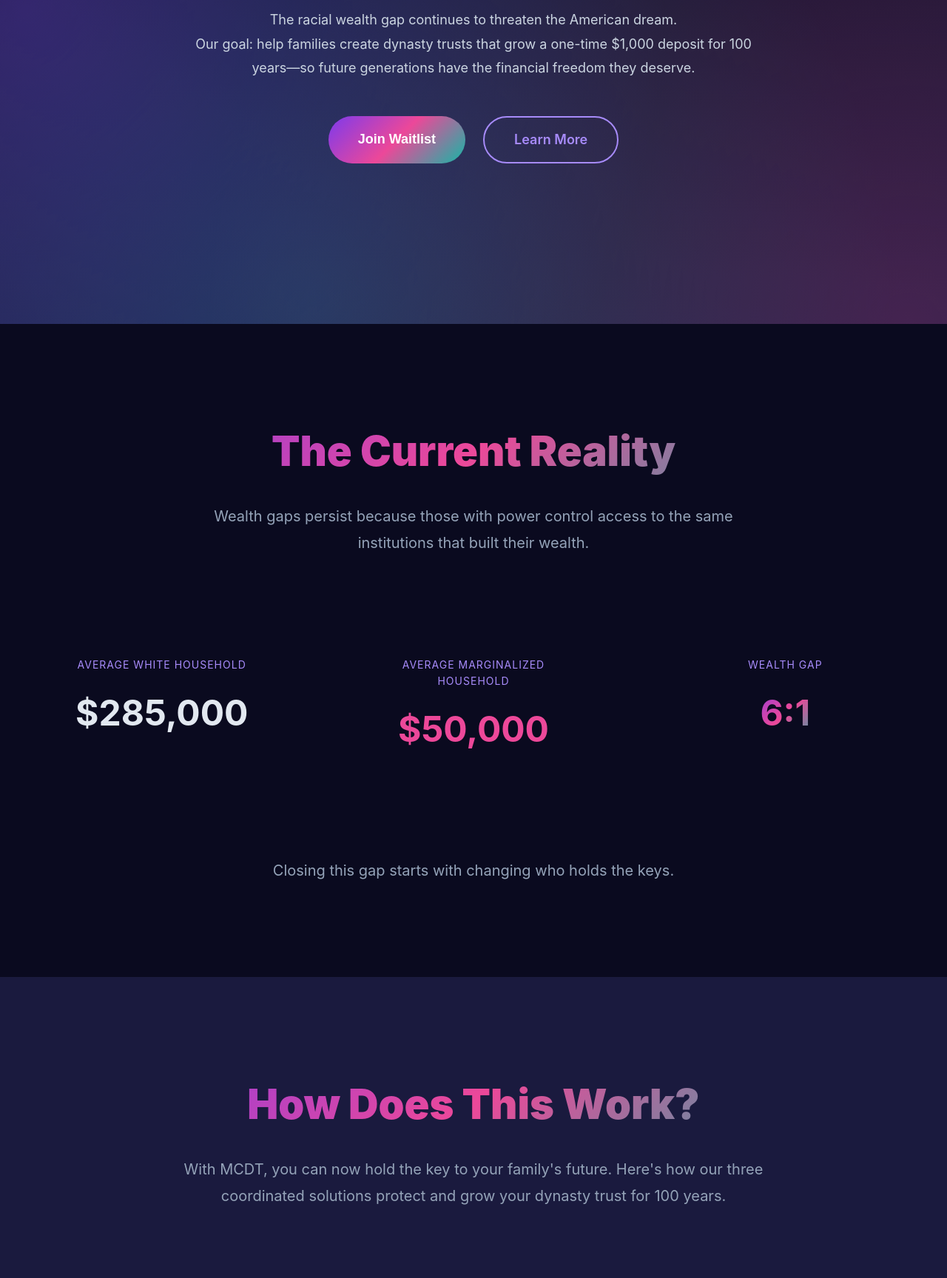
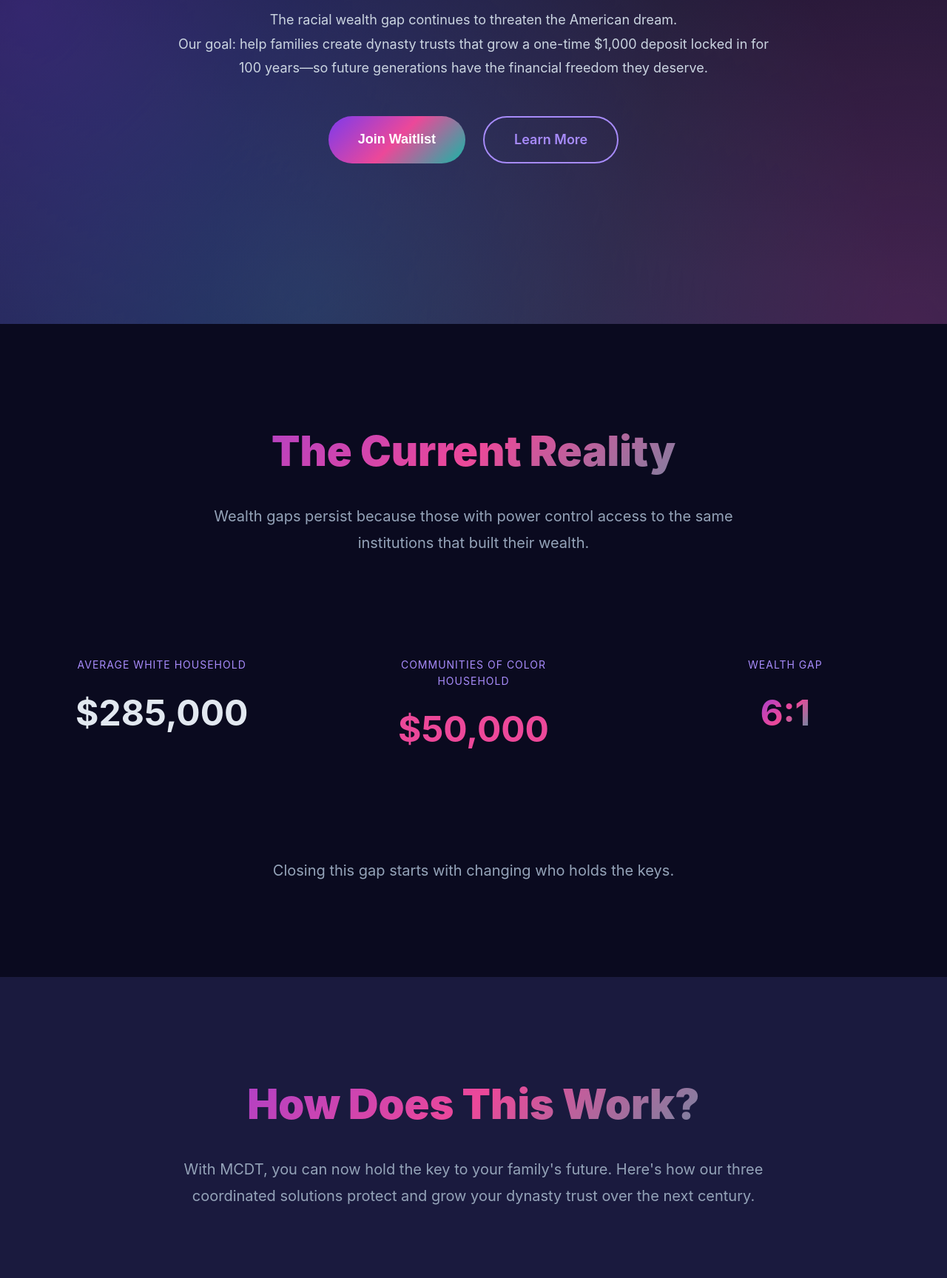
Before and after one commit to evalgenius13/mcdtrust, a plain HTML site: page index.html in a window 1280 px wide. Shown: the part 362-2090 px from the top of the page at 74% size. Drawn offline with Linux system fonts and the light colour scheme.

Commit message:
Update text for clarity and inclusivity

```diff
--- a/index.html
+++ b/index.html
@@ -348,7 +348,7 @@
             <h1>Marginalized Communities Dynasty Trust</h1>
             <p class="hero-description">
                 The racial wealth gap continues to threaten the American dream.<br>
-                Our goal: help families create dynasty trusts that grow a one-time $1,000 deposit for 100 years—so future generations have the financial freedom they deserve.
+                Our goal: help families create dynasty trusts that grow a one-time $1,000 deposit locked in for 100 years—so future generations have the financial freedom they deserve.
             </p>
             <div class="cta-container">
                 <button class="btn btn-primary" onclick="alert('Coming Soon - Join the waitlist')">Join Waitlist</button>
@@ -372,7 +372,7 @@
                 </div>
 
                 <div style="text-align: center; padding: 2.5rem 2rem;" class="animate-on-scroll stat-card" data-delay="0.3">
-                    <p style="color: #a78bfa; font-size: 0.875rem; text-transform: uppercase; letter-spacing: 1px; margin-bottom: 1rem;">Average Marginalized Household</p>
+                    <p style="color: #a78bfa; font-size: 0.875rem; text-transform: uppercase; letter-spacing: 1px; margin-bottom: 1rem;">Communities of Color Household</p>
                     <p style="font-size: 3rem; font-weight: 700; color: #ec4899;" class="counter" data-target="50000" data-prefix="$">$0</p>
                 </div>
 
@@ -393,7 +393,7 @@
         <div class="container">
             <h2 class="section-title animate-on-scroll">How Does This Work?</h2>
             <p class="section-subtitle animate-on-scroll" data-delay="0.1">
-                With MCDT, you can now hold the key to your family's future. Here's how our three coordinated solutions protect and grow your dynasty trust for 100 years.
+                With MCDT, you can now hold the key to your family's future. Here's how our three coordinated solutions protect and grow your dynasty trust over the next century.
             </p>
 
             <div class="institution-grid">
@@ -475,7 +475,7 @@
     <section style="background: #0a0a1f; padding: 8rem 2rem;">
         <div class="container">
             <h2 style="font-size: clamp(2.5rem, 6vw, 4rem); font-weight: 900; text-align: center; margin-bottom: 5rem; background: var(--gradient); -webkit-background-clip: text; -webkit-text-fill-color: transparent; background-clip: text; line-height: 1.2;" class="animate-on-scroll">
-                What If Marginalized Communities Had Access to a Dynasty Trust in 1925?
+                What If They Had Access to Dynasty Trusts in 1925?
             </h2>
 
             <div style="display: grid; grid-template-columns: repeat(auto-fit, minmax(280px, 1fr)); gap: 4rem; margin: 6rem 0; justify-items: center;">
@@ -497,7 +497,7 @@
 
             <p style="text-align: center; font-size: 1.25rem; color: #94a3b8; margin-top: 5rem;" class="animate-on-scroll" data-delay="0.4">
                 Just $110 per family in a Dynasty Trust in 1925 would have eliminated today's wealth gap entirely.
-                MCDT ensures this opportunity isn't missed again for any marginalized community.
+                MCDT ensures this opportunity isn't missed again in the next 100 years.
             </p>
         </div>
     </section>
```
